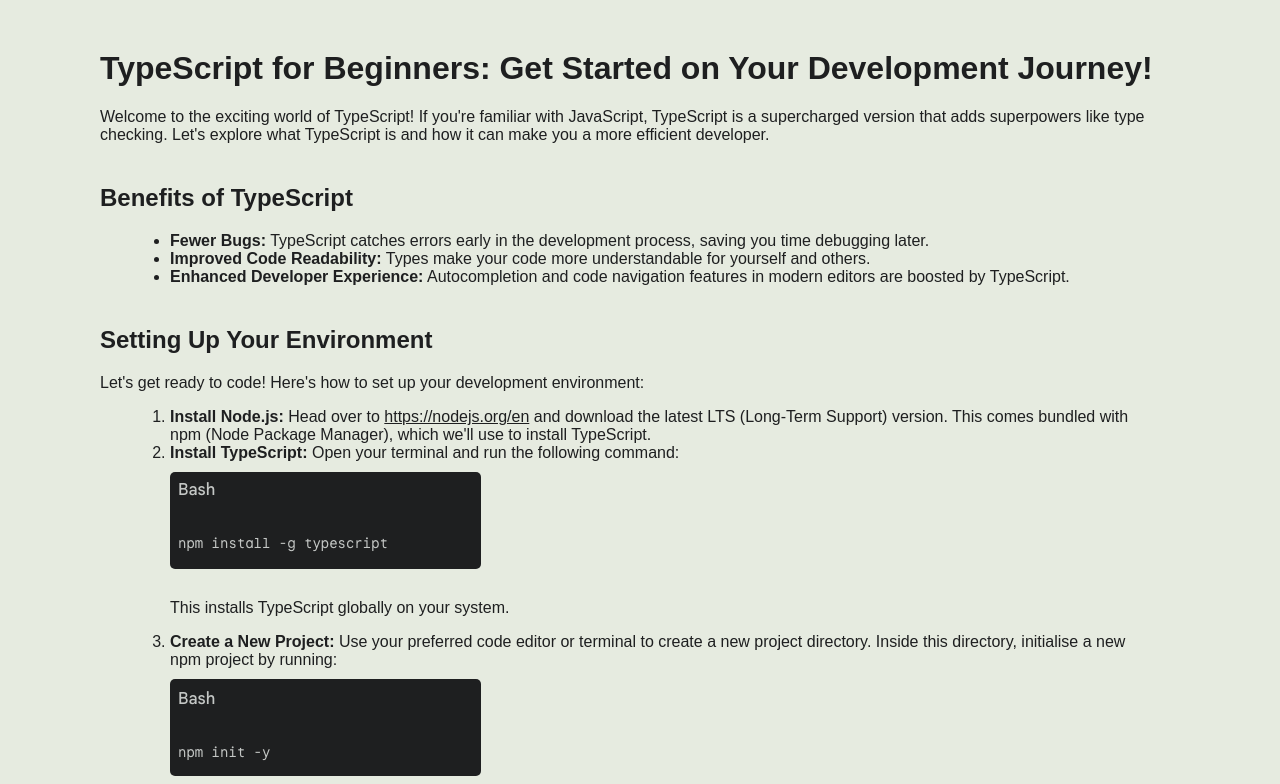
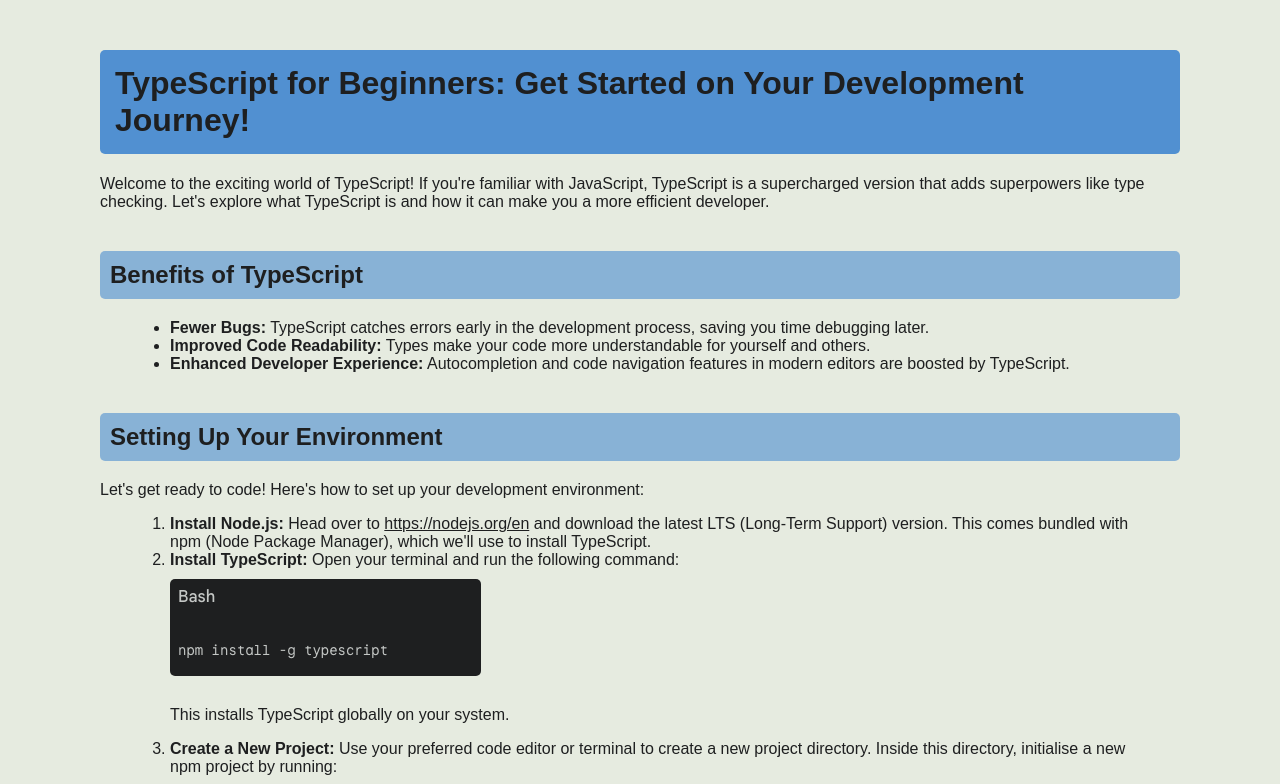
Before and after one commit to hollrosey/typescript-for-beginners, a React (Vite) app in the folder my-react-app/: page / in a window 1280 px wide. Shown: the top 784 px of the page. Built offline with nearby package versions, Linux system fonts and the light colour scheme.

Commit message:
more colour added

```diff
--- a/my-react-app/src/App.css
+++ b/my-react-app/src/App.css
@@ -5,6 +5,18 @@
 body {
     font-family: 'Arial';
     margin: 50px 50px;
+}
+
+h1 {
+    background-color: rgba(44, 122, 206, 0.8);
+    padding: 15px;
+    border-radius: 5px;
+}
+
+h2 {
+    background-color: rgba(44, 122, 206, 0.5);
+    padding: 10px;
+    border-radius: 5px;
 }
 
 img {
```
